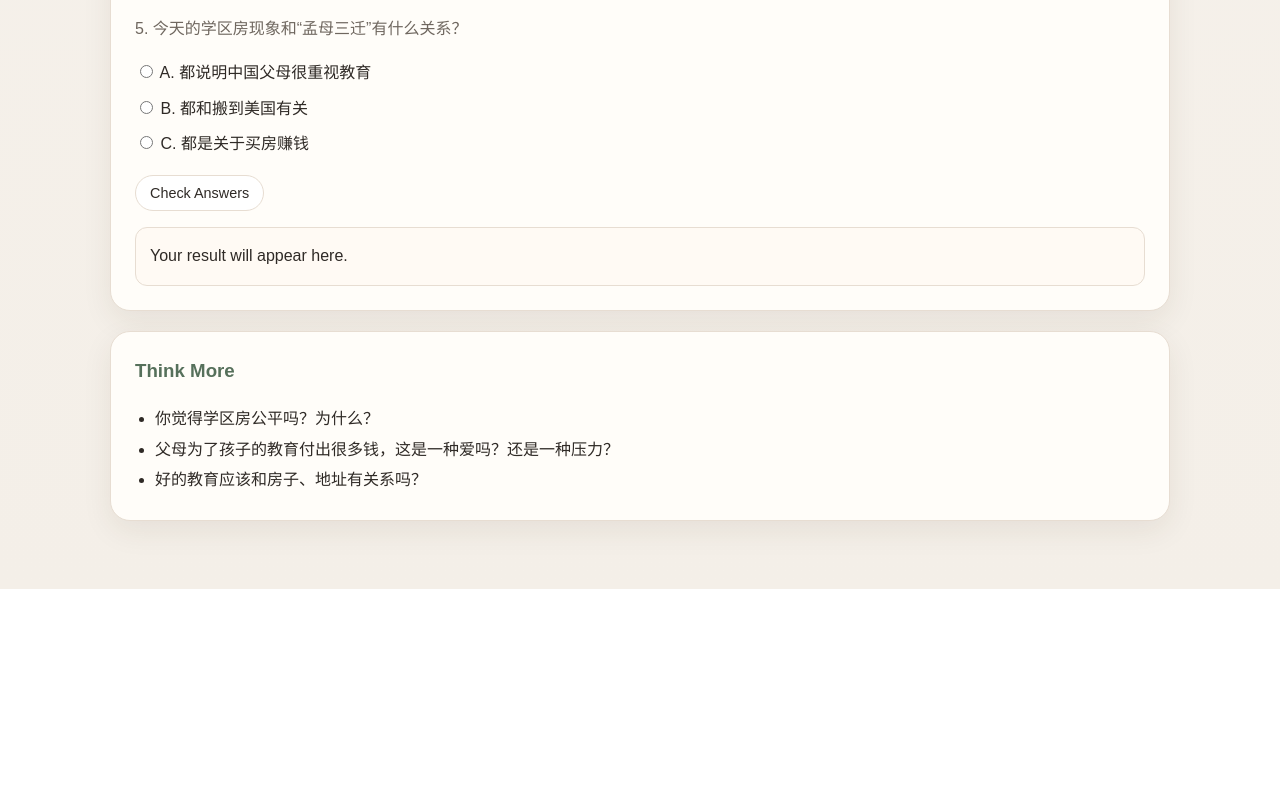
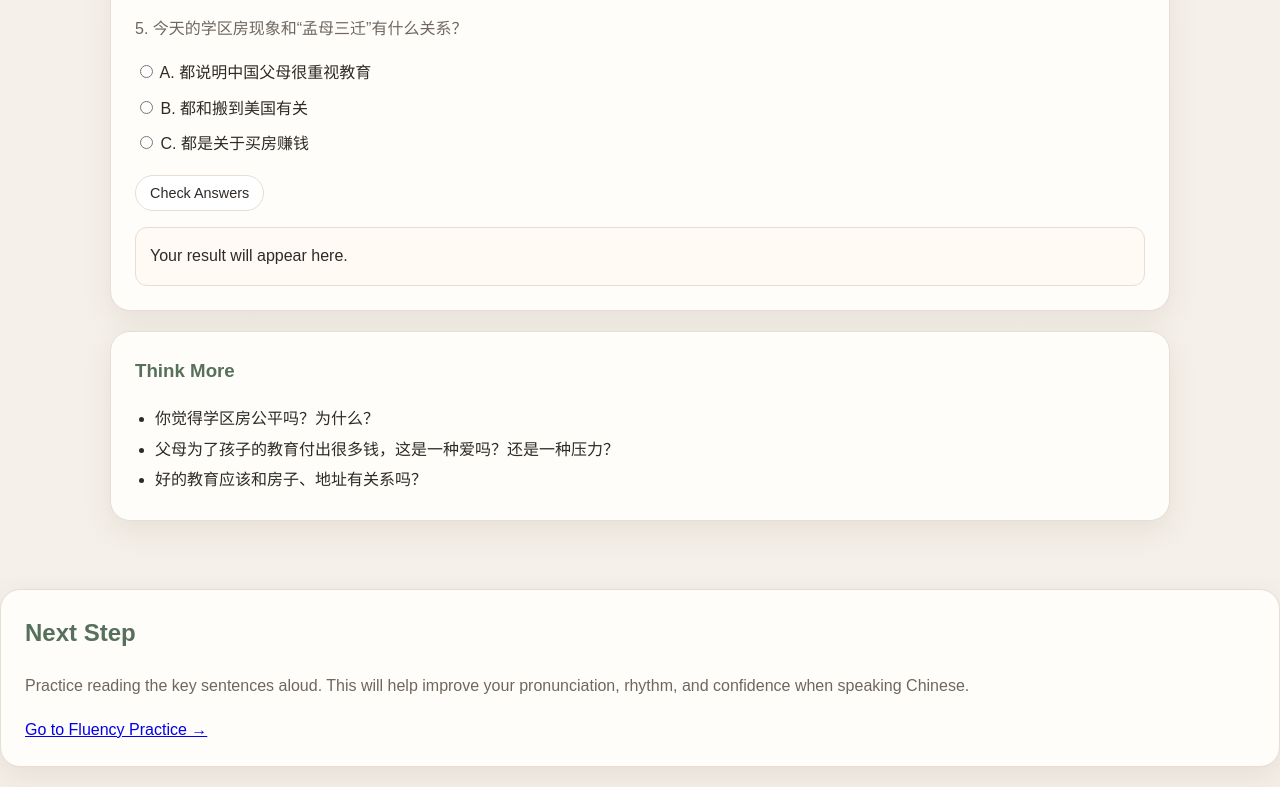
Before and after one commit to xc2375-spec/chinese-1w-ai, a plain HTML site: page unit16-reading.html in a window 1280 px wide. Shown: the part 2256-3043 px from the top of the page. Before the commit the page ends 2845 px from the top, so only its background shows below. Drawn offline with Linux system fonts and the light colour scheme.

Commit message:
Add fluency practice section to unit16-reading.html
Added a new section for fluency practice with instructions.

```diff
--- a/unit16-reading.html
+++ b/unit16-reading.html
@@ -1349,5 +1349,17 @@
 
     applyLanguage(currentMode);
   </script>
+  <section class="panel">
+  <h2>Next Step</h2>
+
+  <p>
+  Practice reading the key sentences aloud. This will help improve your
+  pronunciation, rhythm, and confidence when speaking Chinese.
+  </p>
+
+  <a class="module-link" href="unit16-fluency.html">
+  Go to Fluency Practice →
+  </a>
+</section>
 </body>
 </html>
```
